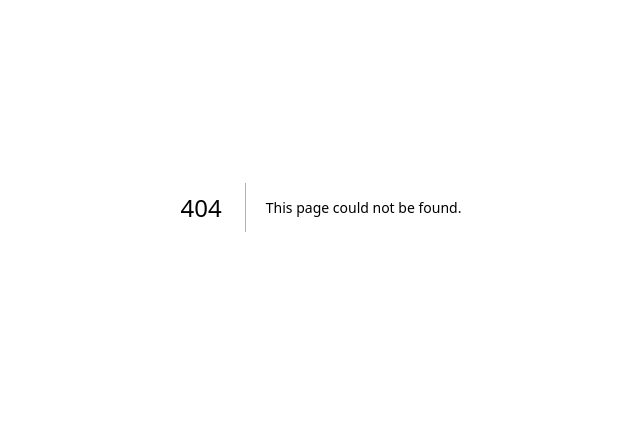
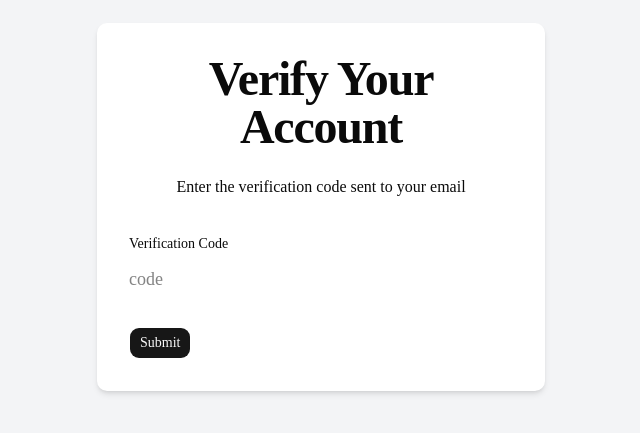
Before and after one commit to narwadenilesh/ama-app, a Next.js app: page /verify/1 in a window 1280 px wide. Before the commit this address had no page. Shown: the part 193-626 px from the top of the page, without its empty margins (319-959 px from the left). Built offline with nearby package versions, Linux system fonts and the light colour scheme.

Commit message:
implement account verification page with form handling and error messaging

```diff
--- a/src/app/(auth)/sign-up/page.tsx
+++ b/src/app/(auth)/sign-up/page.tsx
@@ -77,8 +77,8 @@ const page = () => {
     } catch (error) {
       console.error("Error during sign-up of user :", error);
       const axiosError = error as AxiosError<ApiResponse>;
-      let errorMessage =
-        axiosError.response?.data.message || "An error occurred during sign-up";
+      let errorMessage = axiosError.response?.data.message;
+      axiosError.response?.data.message || "An error occurred during sign-up";
       toast.error(errorMessage);
       setIsSubmitting(false);
     }
--- /dev/null
+++ b/src/app/(auth)/verify/[username]/page.tsx
@@ -0,0 +1,88 @@
+"use client";
+import { useParams, useRouter } from "next/navigation";
+import { toast } from "sonner";
+import React from "react";
+import { useForm } from "react-hook-form";
+import {
+  Form,
+  FormControl,
+  FormField,
+  FormItem,
+  FormLabel,
+  FormMessage,
+} from "@/components/ui/form";
+
+import { zodResolver } from "@hookform/resolvers/zod";
+import * as z from "zod";
+import { verifySchema } from "@/schemas/verifySchema";
+import axios, { AxiosError } from "axios";
+import { ApiResponse } from "@/types/ApiResponse";
+import { Button } from "@/components/ui/button";
+
+const VerifyAccount = () => {
+  const router = useRouter();
+  const params = useParams<{ username: string }>();
+
+  const form = useForm<z.infer<typeof verifySchema>>({
+    resolver: zodResolver(verifySchema),
+  });
+
+  const onSubmit = async (data: z.infer<typeof verifySchema>) => {
+    try {
+      const response = await axios.post(`/api/verify-code`, {
+        username: params.username,
+        code: data.code,
+      });
+      toast.success(response.data.message);
+      router.replace("sign-in");
+    } catch (error) {
+      console.error("Error during sign-up of user :", error);
+      const axiosError = error as AxiosError<ApiResponse>;
+      let errorMessage = axiosError.response?.data.message;
+      axiosError.response?.data.message ||
+        "An error occurred during verification";
+      toast.error(errorMessage);
+    }
+  };
+
+  return (
+    <div className="flex justify-center items-center min-h-screen bg-gray-100">
+      <div className="w-full max-w-md p-8 space-y-8 bg-white rounded-lg shadow-md">
+        <div className="text-center">
+          <h1 className="text-4xl font-extrabold tracking-tight lg:text-5xl mb-6">
+            Verify Your Account
+          </h1>
+          <p className="mb-4">
+            {" "}
+            Enter the verification code sent to your email
+          </p>
+        </div>
+        <Form {...form}>
+          <form onSubmit={form.handleSubmit(onSubmit)} className="space-y-6">
+            <FormField
+              control={form.control}
+              name="code"
+              render={({ field }) => (
+                <FormItem>
+                  <FormLabel>Verification Code</FormLabel>
+                  <FormControl>
+                    <input
+                      placeholder="code"
+                      {...field}
+                      className="w-full h-12 text-lg rounded-lg"
+                    />
+                  </FormControl>
+
+                  <FormMessage />
+                </FormItem>
+              )}
+            />
+            <Button type="submit">Submit</Button>
+          </form>
+        </Form>
+      </div>
+    </div>
+  );
+};
+
+export default VerifyAccount;
```
